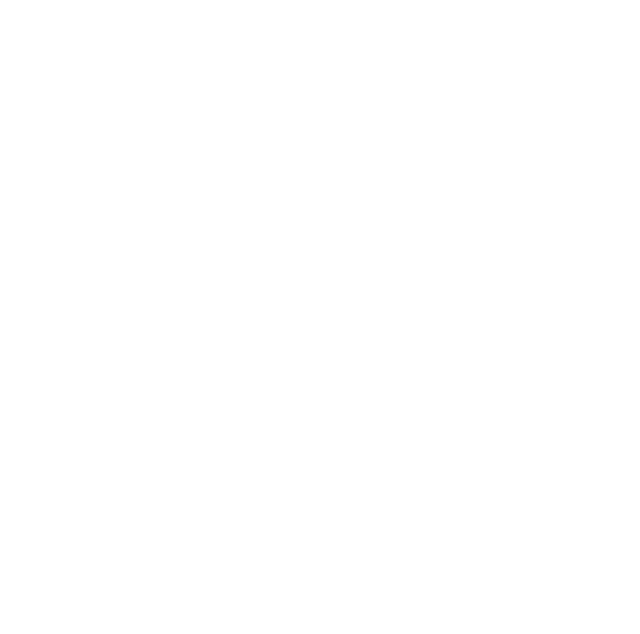
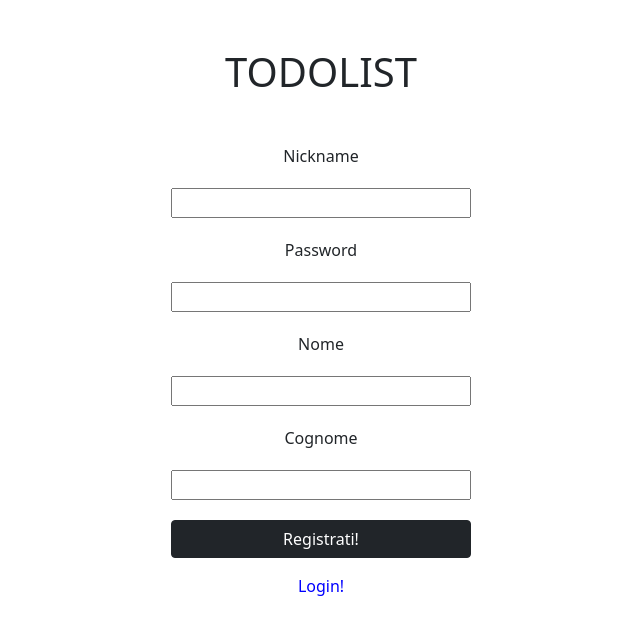
Before and after one commit to Fransch97/Personal-todolist-NoSql, a Vue app: page / in a window 1280 px wide. Shown: the top 634 px of the page, without its empty margins (319-959 px from the left). Built offline with nearby package versions, Linux system fonts and the light colour scheme.

Commit message:
login and register (frontend)

```diff
--- a/package.json
+++ b/package.json
@@ -8,6 +8,8 @@
     "lint": "vue-cli-service lint"
   },
   "dependencies": {
+    "axios": "^0.27.2",
+    "bootstrap": "^5.1.3",
     "core-js": "^3.8.3",
     "vue": "^2.6.14"
   },
--- a/src/App.vue
+++ b/src/App.vue
@@ -1,18 +1,38 @@
 <template>
   <div id="app">
 
+    <AppLogin v-if="!logged"  @approve="aprover"/>
+    <div v-else>
+    </div>
   </div>
 </template>
 
 <script>
+import AppLogin from './components/AppLogin.vue';
 
 export default {
   name: 'App',
   components: {
-  }
+    AppLogin
+  },
+  data() {
+    return {
+      logged :false
+    }
+  },
+  methods: {
+    aprover(bool){
+      this.logged = bool
+    }
+  },
 }
 </script>
 
 <style lang="scss">
+@import './assets/styles/global';
+
+
+
+
 
 </style>
--- /dev/null
+++ b/src/assets/functions/log.js
@@ -0,0 +1,5 @@
+function logForm(bool){
+    bool = "stocazzo"
+}
+
+export {logForm}
--- /dev/null
+++ b/src/assets/styles/_global.scss
@@ -0,0 +1 @@
+@import '~bootstrap/scss/bootstrap.scss'
--- /dev/null
+++ b/src/components/AppLogin.vue
@@ -0,0 +1,121 @@
+<template>
+  <div>
+      <h1 class="text-center my-5">TodoList</h1>
+      <div v-if="login" class="from-sc d-flex justify-content-center flex-column text-center">
+            <input v-model="logintry.nickname" type="text" placeholder="Nickname">
+            <input  v-model="logintry.password" type="password" placeholder="Password">
+            <button @click="tryLog" class="mb-3 btn btn-dark">Login!</button>
+            <span class="err" v-if="error">Inserisci i dati giusti oppure registrati</span>
+            <span class="forLink" @click="logForm">Registrati!</span>
+      </div>
+      <div v-else class="from-sc d-flex justify-content-center flex-column text-center">
+            <span class="text-star">Nickname</span>
+            <input v-model="register.nickname" type="text" >
+            <span class="text-star">Password</span>
+            <input v-model="register.pw" type="password" >
+            <span class="text-star">Nome</span>
+            <input v-model="register.name" type="text" >
+            <span class="text-star">Cognome</span>
+            <input v-model="register.lastName" type="text">
+            <button @click="registration" class="mb-3 btn btn-dark">Registrati!</button>
+            <span class="err" v-if="error">Inserisci tutti i dati richiesti</span>
+            <span class="forLink" @click="logForm">Login!</span>
+      </div>
+  </div>
+</template>
+
+<script>
+import axios from 'axios'
+export default {
+    name:"ApplLogin",
+    components:{
+    },
+    data() {
+        return {
+            login: false,
+            logged: false,
+            logger:{},
+            error: false,
+            logintry : {
+                nickname: "",
+                password: "",
+            },
+            register : {
+                nickname : "",
+                pw : "",
+                name: "",
+                lastName: "",
+                list: []
+            },
+            endpoint: "http://localhost:3000/accounts/"
+        }
+    },
+    methods: {
+        //choose form function
+        logForm(){
+            this.login = !this.login
+        },
+        //register
+        registration(){
+            if(!(this.register.name.trim() ==="") && !(this.register.nickname.trim() ==="") && !(this.register.pw.trim() ==="") && !(this.register.lastName.trim() === "")){
+                axios.post(this.endpoint, this.register)
+                .then(r=>{
+                    console.log(r.data)
+                    this.error = false
+                    this.logForm()
+                })
+            }else{
+                this.error = true
+            }
+        },
+        //login function
+        tryLog(){
+            axios.get(this.endpoint)
+            .then(r=>{
+                console.log(r.data)
+                r.data.forEach(acc =>{
+                    if(acc.nickname === this.logintry.nickname){
+                        if(acc.pw === this.logintry.password){
+                            this.logged = true
+                            this.error = false
+                            this.emiter()
+                        }
+                    }else{
+                        if(r.data.length == acc.id && !this.logged){
+                            this.error = true
+                        }
+                    }
+                })
+                })
+        },
+        emiter(){
+            this.$emit('approve', true)
+        }
+    },
+
+
+}
+</script>
+
+<style lang="scss">
+h1{
+    font-weight: bold;
+    text-transform: uppercase;
+}
+
+.from-sc{
+    width: 300px;
+    margin: auto;
+    input{
+        margin: 20px 0;
+    }
+    .forLink{
+        color: blue;
+        cursor: pointer;
+    }
+    .err{
+        color: red;
+    }
+}
+
+</style>
```
Also changed, not shown: dataserver.json (+52 -40 lines), 1 other file (tests, documents, lock files or other folders).
